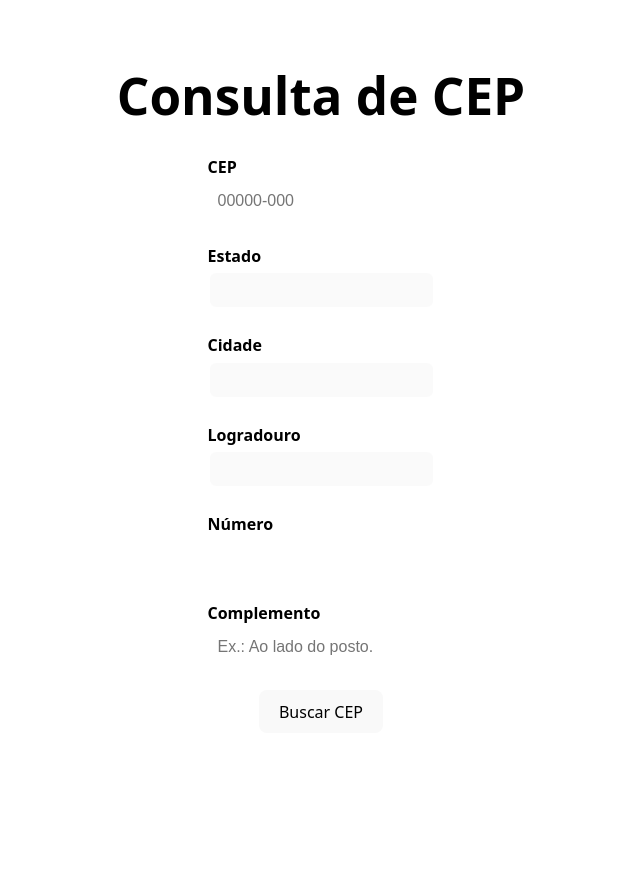
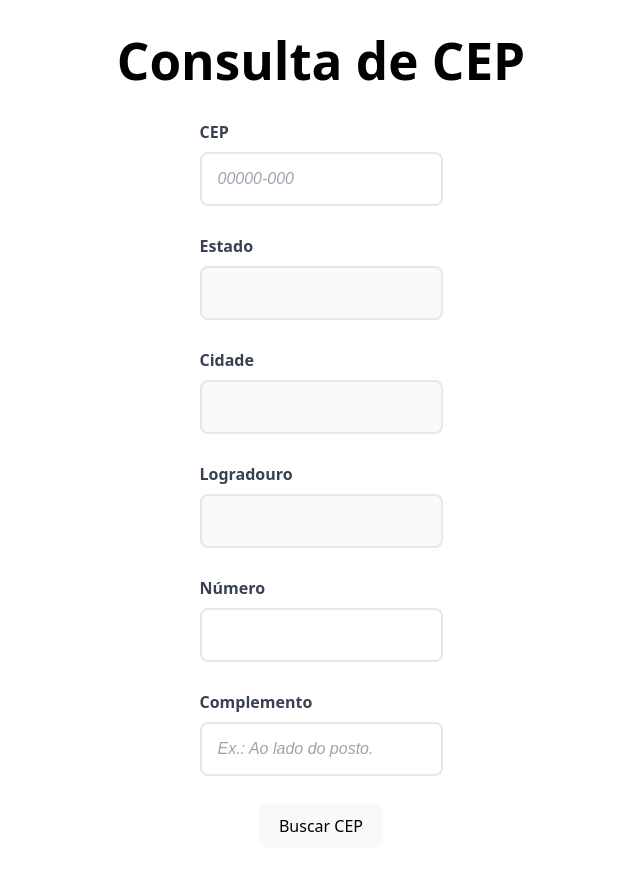
Before and after one commit to lucasdu01/consultaCEP, a React (Vite) app: page / in a window 1280 px wide. Shown: the top 870 px of the page, without its empty margins (351-991 px from the left). Before the commit the page ends 800 px from the top, so only its background shows below. Built offline with nearby package versions, Linux system fonts and the light colour scheme.

Commit message:
melhorando css

```diff
--- a/src/components/Input/index.css
+++ b/src/components/Input/index.css
@@ -1,19 +1,32 @@
 .input-group {
 	display: flex;
 	flex-direction: column;
-	margin-bottom: 1rem;
+	margin-bottom: 1.25rem;
 }
 
 label{
-	margin-bottom: 0.2rem;
-	color: black;
-	font-weight: bold;
-	font-size: 1rem;
+	margin-bottom: 0.5rem;
+	color: #374151;
+	font-weight: 600;
+  	font-size: 1rem;
 }
 
 input {
-	padding: 0.5rem;
-	border: 2px solid white;
+	padding: 1rem;
+	border: 2px solid #e5e7eb;
+	border-radius: 0.5rem;
 	font-size: 1rem;
-	border-radius: 0.5rem;
+	background-color: white;
+	color: #1f2937;
 }
+
+input:disabled {
+  background-color: #f9fafb;
+  color: #6b7280;
+  cursor: not-allowed;
+}
+
+input::placeholder {
+  color: #9ca3af;
+  font-style: italic;
+}
```
